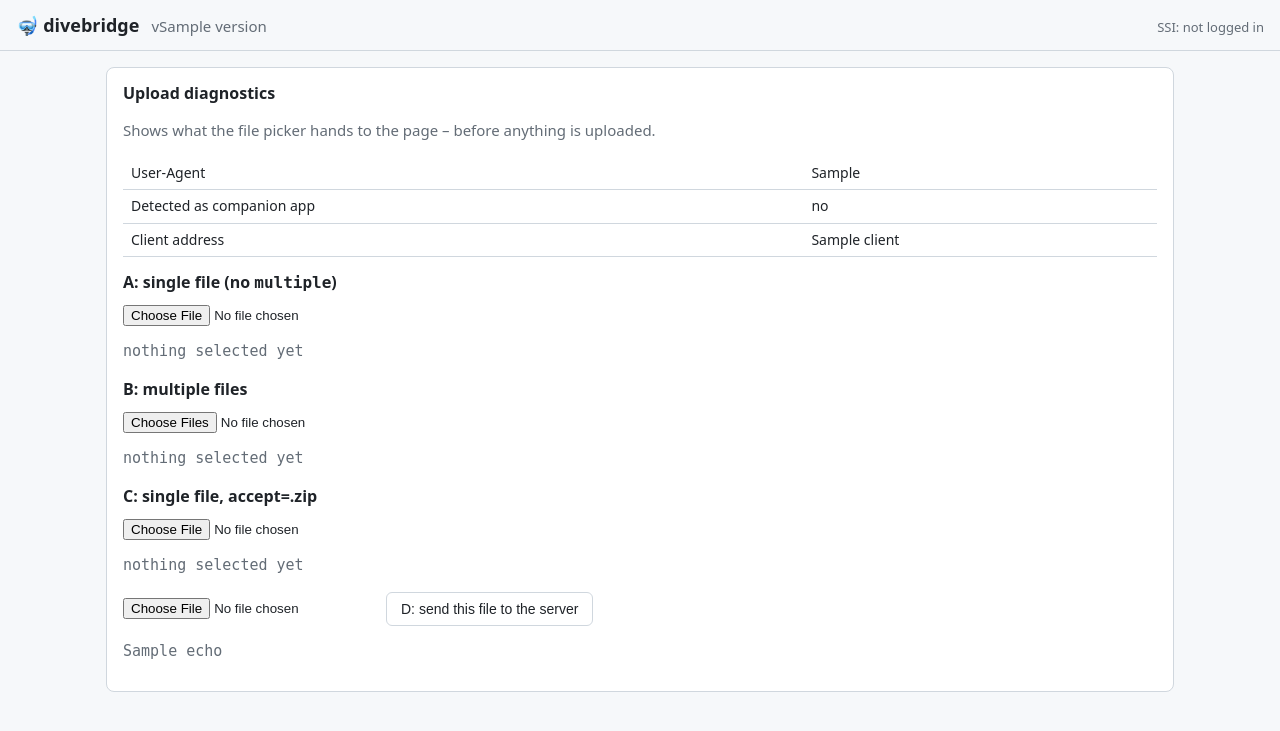
After one commit to LustigePerson/divebridge, a FastAPI app: template src/divebridge/web/templates/diag.html in a window 1280 px wide. The commit adds this page. Shown: the top 731 px of the page. Run offline with FastAPI, Linux system fonts and the light colour scheme; the template is opened without the code that fills it: most values are stand-ins (such as "Sample title", 1, 10 or a date in 2020).

Commit message:
Diagnostics: request/upload logging and a file picker test page; 0.1.6

```diff
--- a/config.yaml
+++ b/config.yaml
@@ -1,5 +1,5 @@
 name: divebridge
-version: "0.1.5"
+version: "0.1.6"
 slug: divebridge
 description: Import dive computer exports (Cressi DiveSync) into the SSI logbook and export UDDF
 url: https://github.com/LustigePerson/divebridge
--- a/pyproject.toml
+++ b/pyproject.toml
@@ -1,6 +1,6 @@
 [project]
 name = "divebridge"
-version = "0.1.5"
+version = "0.1.6"
 description = "Bring dive computer exports (Cressi DiveSync) into the SSI logbook and UDDF – Home Assistant add-on"
 readme = "README.md"
 authors = [
--- a/src/divebridge/__init__.py
+++ b/src/divebridge/__init__.py
@@ -1,6 +1,6 @@
 """divebridge – bring dive computer exports into SSI (MySSI) and UDDF."""
 
-__version__ = "0.1.5"
+__version__ = "0.1.6"
 
 
 def main() -> None:  # entry point for `divebridge` script
--- a/src/divebridge/web/app.py
+++ b/src/divebridge/web/app.py
@@ -180,7 +180,30 @@ async def ingress_guard(request: Request, call_next):
     if settings.ingress_only and request.client and request.client.host != HA_INGRESS_IP:
         log.warning("rejected request from %s (ingress-only mode; expected %s)", request.client.host, HA_INGRESS_IP)
         return Response("forbidden (ingress only)", status_code=403)
-    return await call_next(request)
+    response = await call_next(request)
+    # one line per request so the add-on log shows what the browser/app actually sends
+    log.info("%s %s -> %s (ua: %s)", request.method, request.url.path, response.status_code,
+             request.headers.get("user-agent", "-")[:120])
+    return response
+
+
+@app.get("/diag", response_class=HTMLResponse)
+def diag(request: Request, echo: str = ""):
+    """Diagnostics for file picking in WebViews (companion app): what reaches the page / the server."""
+    return render(request, "diag.html", ua=request.headers.get("user-agent", "-"),
+                  companion=is_companion_app(request), client=request.client.host if request.client else "-", echo=echo)
+
+
+@app.post("/diag/echo", response_class=HTMLResponse)
+async def diag_echo(request: Request, files: list[UploadFile] = File(default=[])):
+    parts = []
+    for f in files:
+        data = await f.read()
+        parts.append(f"{f.filename!r}: {len(data)} bytes, {f.content_type}")
+    msg = "server received " + (", ".join(parts) if parts else "no file part")
+    log.info("diag: %s", msg)
+    return render(request, "diag.html", ua=request.headers.get("user-agent", "-"),
+                  companion=is_companion_app(request), client=request.client.host if request.client else "-", echo=msg)
 
 
 @app.get("/health")
@@ -198,7 +221,9 @@ def is_companion_app(request: Request) -> bool:
 @app.get("/", response_class=HTMLResponse)
 def index(request: Request):
     batches = sorted(state.batches.values(), key=lambda b: b.created, reverse=True)
-    return render(request, "index.html", batches=batches, companion=is_companion_app(request))
+    companion = is_companion_app(request)
+    log.info("index: serving %s upload form", "single-file (companion app)" if companion else "multi-file")
+    return render(request, "index.html", batches=batches, companion=companion)
 
 
 def _safe_next(next_: str | None) -> str:
@@ -274,12 +299,15 @@ def _new_batch() -> Batch:
 async def upload(request: Request, files: list[UploadFile] = File(...)):
     batch = _new_batch()
     incoming: list[tuple[str, bytes]] = []
+    log.info("upload: %d file part(s) received", len(files))
     for f in files:
         data = await f.read()
         name = Path(f.filename or "upload").name
+        log.info("upload: %r, %d bytes, content-type %s", name, len(data), f.content_type)
         if data:
             incoming.append((name, data))
     await run_in_threadpool(_ingest, batch, incoming)
+    log.info("upload: batch %s -> %d dive(s), %d error(s): %s", batch.id, len(batch.dives), len(batch.errors), batch.errors)
     state.remember(batch)
     await run_in_threadpool(_enrich, batch)
     return RedirectResponse(url=f"{_root(request)}/batch/{batch.id}", status_code=303)
--- /dev/null
+++ b/src/divebridge/web/templates/diag.html
@@ -0,0 +1,35 @@
+{% extends "base.html" %}
+{% block content %}
+<div class="card">
+  <h2>Upload diagnostics</h2>
+  <p class="muted">Shows what the file picker hands to the page – before anything is uploaded.</p>
+  <table>
+    <tr><td>User-Agent</td><td style="word-break:break-all">{{ ua }}</td></tr>
+    <tr><td>Detected as companion app</td><td>{{ 'yes' if companion else 'no' }}</td></tr>
+    <tr><td>Client address</td><td>{{ client }}</td></tr>
+  </table>
+  <h2 style="margin-top:14px">A: single file (no <code>multiple</code>)</h2>
+  <input type="file" id="a">
+  <pre id="ao" class="muted">nothing selected yet</pre>
+  <h2>B: multiple files</h2>
+  <input type="file" id="b" multiple>
+  <pre id="bo" class="muted">nothing selected yet</pre>
+  <h2>C: single file, accept=.zip</h2>
+  <input type="file" id="c" accept=".zip,application/zip">
+  <pre id="co" class="muted">nothing selected yet</pre>
+  <form method="post" action="{{ root }}/diag/echo" enctype="multipart/form-data" class="row" style="margin-top:12px">
+    <input type="file" name="files" id="d">
+    <button type="submit">D: send this file to the server</button>
+  </form>
+  <pre id="do" class="muted">{{ echo or '' }}</pre>
+</div>
+<script>
+for (const [inp, out] of [['a','ao'],['b','bo'],['c','co'],['d','do']]) {
+  const i = document.getElementById(inp), o = document.getElementById(out);
+  i.addEventListener('change', () => {
+    o.textContent = i.files.length + ' file(s): ' + [...i.files].map(f => f.name + ' (' + f.size + ' B, ' + (f.type || 'no type') + ')').join(', ');
+  });
+  i.addEventListener('cancel', () => { o.textContent = 'picker cancelled (no selection delivered)'; });
+}
+</script>
+{% endblock %}
--- a/src/divebridge/web/templates/index.html
+++ b/src/divebridge/web/templates/index.html
@@ -6,6 +6,7 @@
     <input type="file" name="files" {% if not companion %}multiple{% endif %} required>
     <button class="primary" type="submit">Upload &amp; review</button>
   </form>
+  <p class="muted"><a href="{{ root }}/diag">upload diagnostics</a></p>
   {% if companion %}
   <p class="muted">Companion app: pick <b>one</b> file – a single DiveSync export, or a <b>ZIP</b> with any number of exports
   (file manager: select the files → compress). The app's browser view cannot hand over multi-selections.</p>
```
Also changed, not shown: tests/test_web.py (+9 -0 lines), 1 other file.
